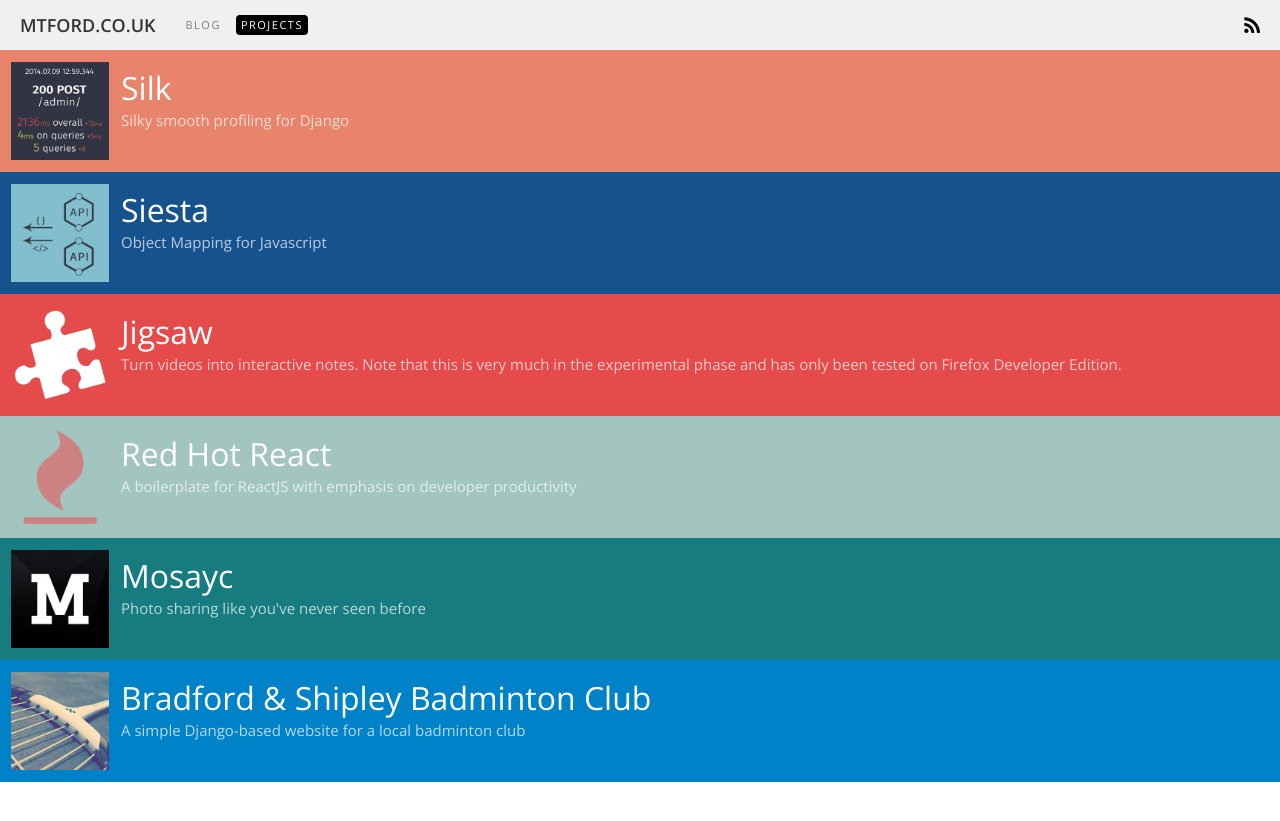
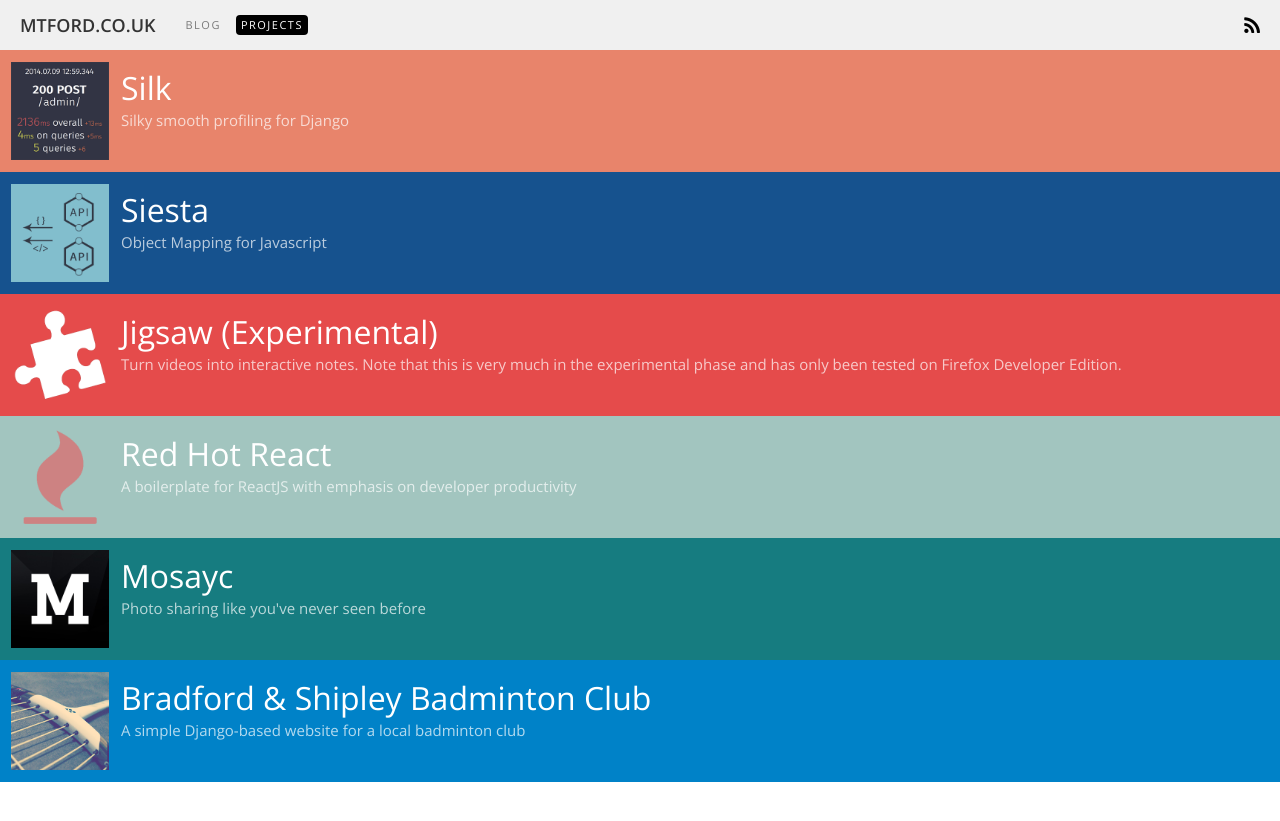
Before and after one commit to mtford90/mtford90.github.io, a Jekyll site: the page built from projects.html, in a window 1280 px wide. Shown: the top 821 px of the page. Built offline with Jekyll 4.4.1, drawn with Linux system fonts in a browser that asks for light colours; nearby versions of some CDN libraries.

```diff
--- a/_config.yml
+++ b/_config.yml
@@ -31,7 +31,7 @@
    description: "Object Mapping for Javascript"
    url: http://mtford90.github.io/siesta/
    img_url: /images/siesta.png
- - title: Jigsaw
+ - title: Jigsaw (Experimental)
    description: "Turn videos into interactive notes. Note that this is very much in the experimental phase and has only been tested on Firefox Developer Edition."
    url: http://188.226.210.93/jigsaw/
    img_url: /images/jigsaw.png
```
